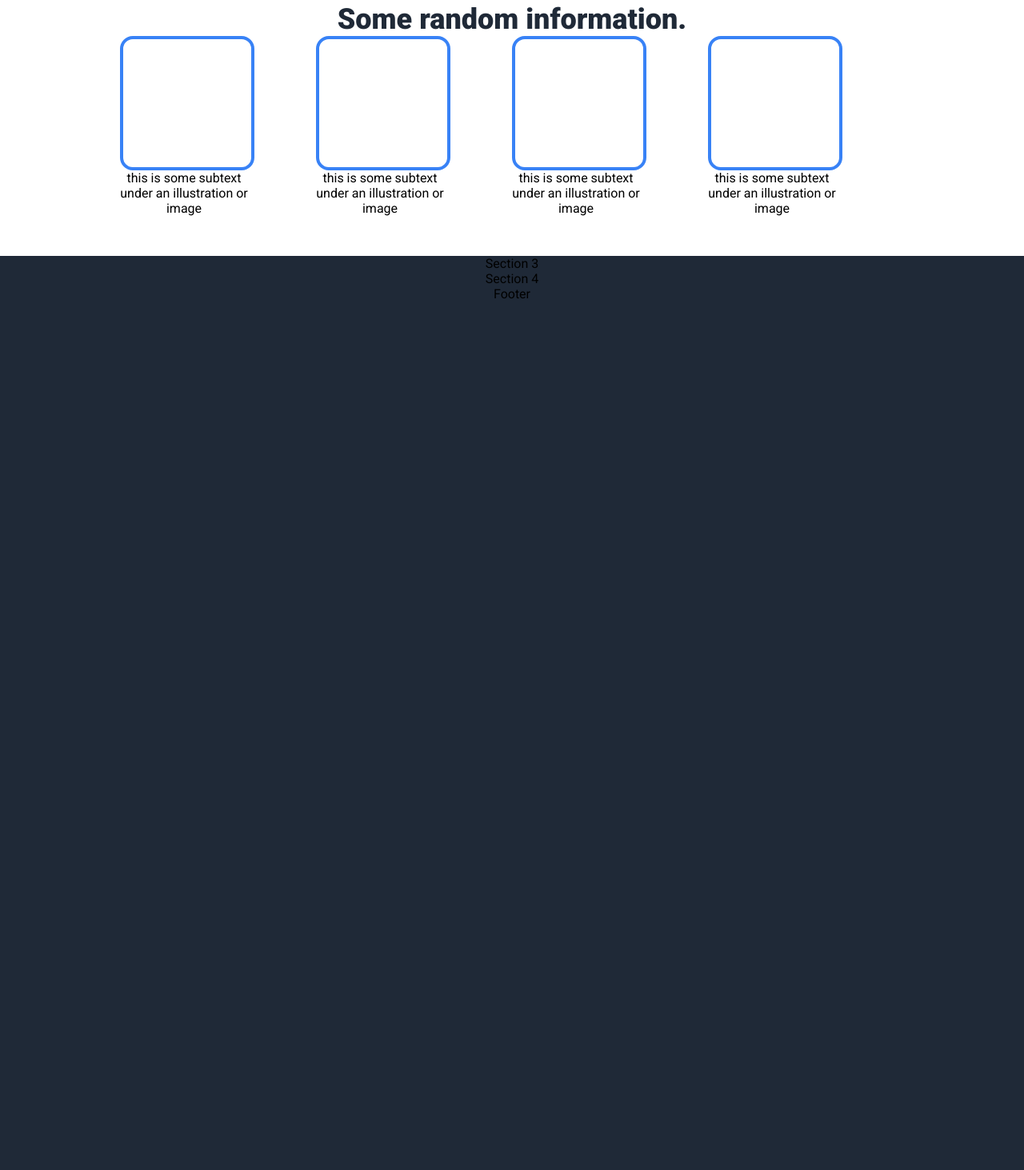
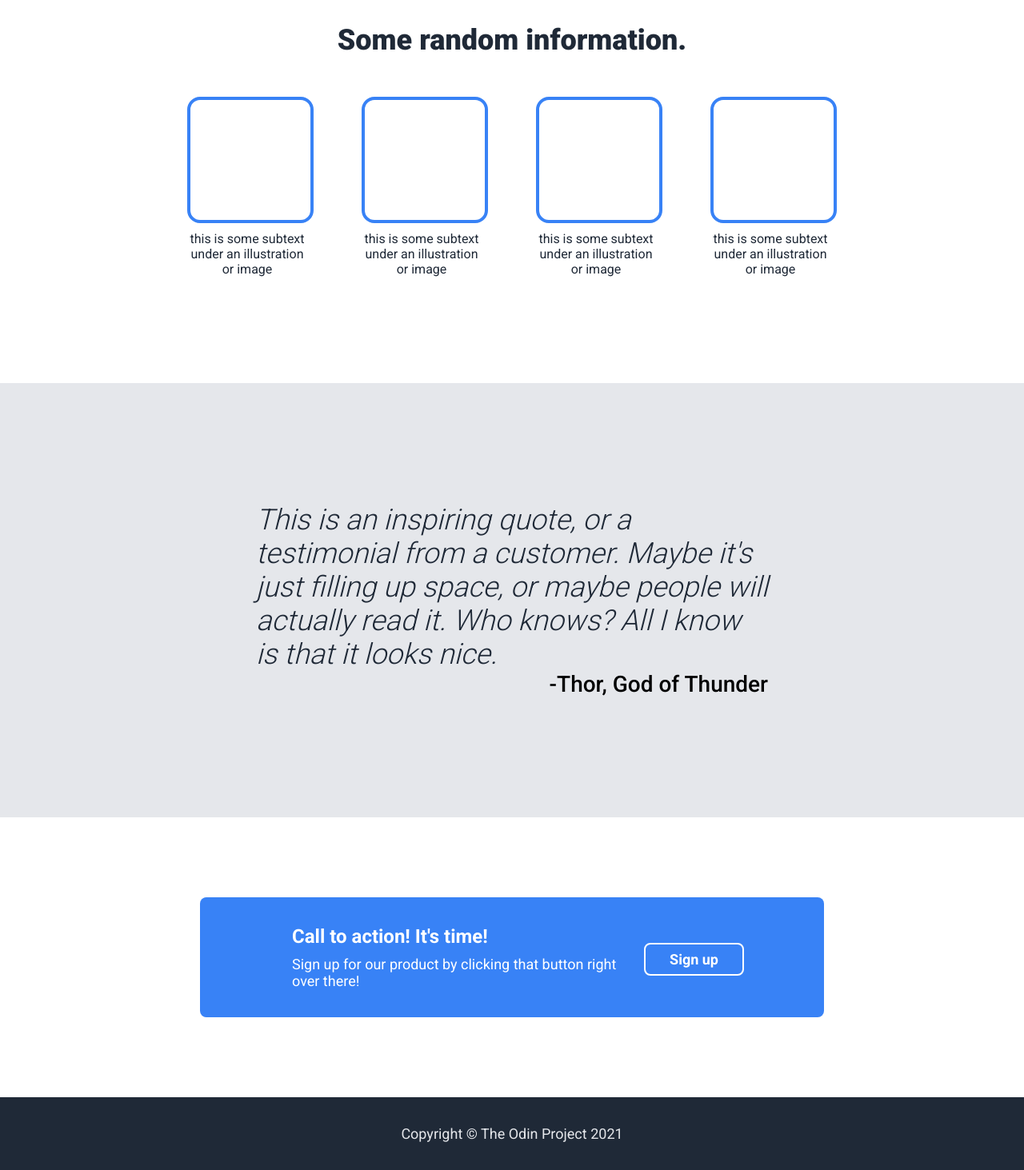
Before and after one commit to mhjarvis/landing_page, a plain HTML site: page index.html in a window 1280 px wide. Shown: the part 519-1982 px from the top of the page at 80% size. Before the commit the page ends 896 px from the top, so only its background shows below. Drawn offline with Linux system fonts and the light colour scheme.

Commit message:
Add remaining sections; CSS complete.

```diff
--- a/index.html
+++ b/index.html
@@ -47,8 +47,21 @@
             </div>
         </div>
     </div>
-    <div class="section-3">Section 3</div>
-    <div class="section-4">Section 4</div>
-    <footer>Footer</footer>
+    <div class="section-3">
+        <p class="quote">This is an inspiring quote, or a testimonial from a customer. Maybe it's just filling up space, or maybe people will actually read it. Who knows? All I know is that it looks nice.</p>
+        <p class="quote-author">-Thor, God of Thunder</p>
+    </div>
+    <div class="section-4">
+        <div class="sign-up">
+            <div class="left-section">
+                <p class="call-to-action">Call to action! It's time!</p>
+                <p class="call-to-action-sub">Sign up for our product by clicking that button right over there!</p>
+            </div>
+            <button class="sign-up-button">
+                Sign up
+            </button>
+        </div>
+    </div>
+    <footer>Copyright &copy; The Odin Project 2021</footer>
 </body>
 </html>
--- a/styles.css
+++ b/styles.css
@@ -53,6 +53,7 @@ header h3 {
 
 .intro-stuff {
     text-align: left;
+    margin-right: 20px;
 }
 
 .intro-stuff h1 {
@@ -64,7 +65,7 @@ header h3 {
 .intro-stuff p {
     color: #e5e7eb;
     font-size: 18px;
-    margin-right: 60px;
+    margin-left: 0;
 }
 
 .intro-stuff button {
@@ -75,7 +76,7 @@ header h3 {
     padding: 8px 30px;
     border-style: none;
     border-radius: 8px;
-    margin-top: 10px;
+    margin-top: 5px;
 }
 
 .image-placeholder {
@@ -85,21 +86,24 @@ header h3 {
     display: flex;
     justify-content: center;
     align-items: center;
+    margin-left: 20px;
+    height: 250px;
 }
 
-/********** Section 1 **********/
+/********** Section 2 **********/
 .section-2 {
+    display: flex;
+    flex-direction: column;
+    align-items: center;
     background-color: white;
     padding-top: 50px;
     padding-bottom: 50px;
     width: 100%;
+    height: 400px;
 }
 
 .section-2-content {
     margin: 0 150px 0 150px;
-    display: flex;
-    flex-direction: column;
-    justify-content: inherit;
 }
 
 .section-2 h2 {
@@ -110,22 +114,106 @@ header h3 {
 
 .boxes {
     display: flex;
-
+    margin: 30px 0 30px 0;
+    text-align: center;
 }
 
-.boxes div {
+.boxes div, p {
     flex: 1;
-
-
+    margin: 10px 15px 10px 15px;
 }
 
 .boxes div p {
-    width: 160px;
+    width: 150px;
+    color: #1F2937
 }
 
 .box {
     border: 4px solid #3882F6;
-    width: 160px;
-    height: 160px;
+    width: 150px;
+    height: 150px;
     border-radius: 16px;
 }
+
+/********** Section 3 **********/
+
+.section-3 {
+    background-color: #e5e7eb;
+    display: flex;
+    flex-direction: column;
+    justify-content: center;
+    padding: 150px 0 150px 0;
+}
+
+.quote {
+    color: #1F2937;
+    font-size: 36px;
+    font-style: italic;
+    font-weight: 100;
+    margin: 0 320px 0 320px;
+    text-align: left;
+}
+
+.quote-author {
+    font-size: 28px;
+    align-self: flex-end;
+    margin: 0 320px 0 320px;
+    font-weight: 500;
+}
+
+/********** Section 4 **********/
+
+.section-4 {
+    background-color: white;
+    color: white;
+
+    margin: 0;
+    padding: 100px;
+
+}
+
+.sign-up {
+    background-color: #3882F6;
+    margin: 0 150px 0 150px;
+    padding: 0 100px 0 100px;
+    height: 150px;
+    border-radius: 8px;
+    display: flex;
+    justify-content: center;
+    align-items: center;
+}
+
+.sign-up div {
+    text-align: left;
+    flex: 1;
+}
+
+.call-to-action {
+    font-size: 24px;
+    font-weight: bold;
+}
+
+.call-to-action-sub {
+    font-size: 18px;
+}
+
+.sign-up button {
+    background-color: #3882F6;
+    color: white;
+    font-weight: bold;
+    font-size: 18px;
+    padding: 8px 30px;
+    border: 2px solid white;
+    box-shadow: none;
+    border-radius: 8px;
+    margin-top: 5px;
+}
+
+/********** Footer **********/
+
+footer {
+    background-color: #1F2937;
+    color: #e5e7eb;
+    margin: 35px;
+    font-size: 18px;
+}
```
